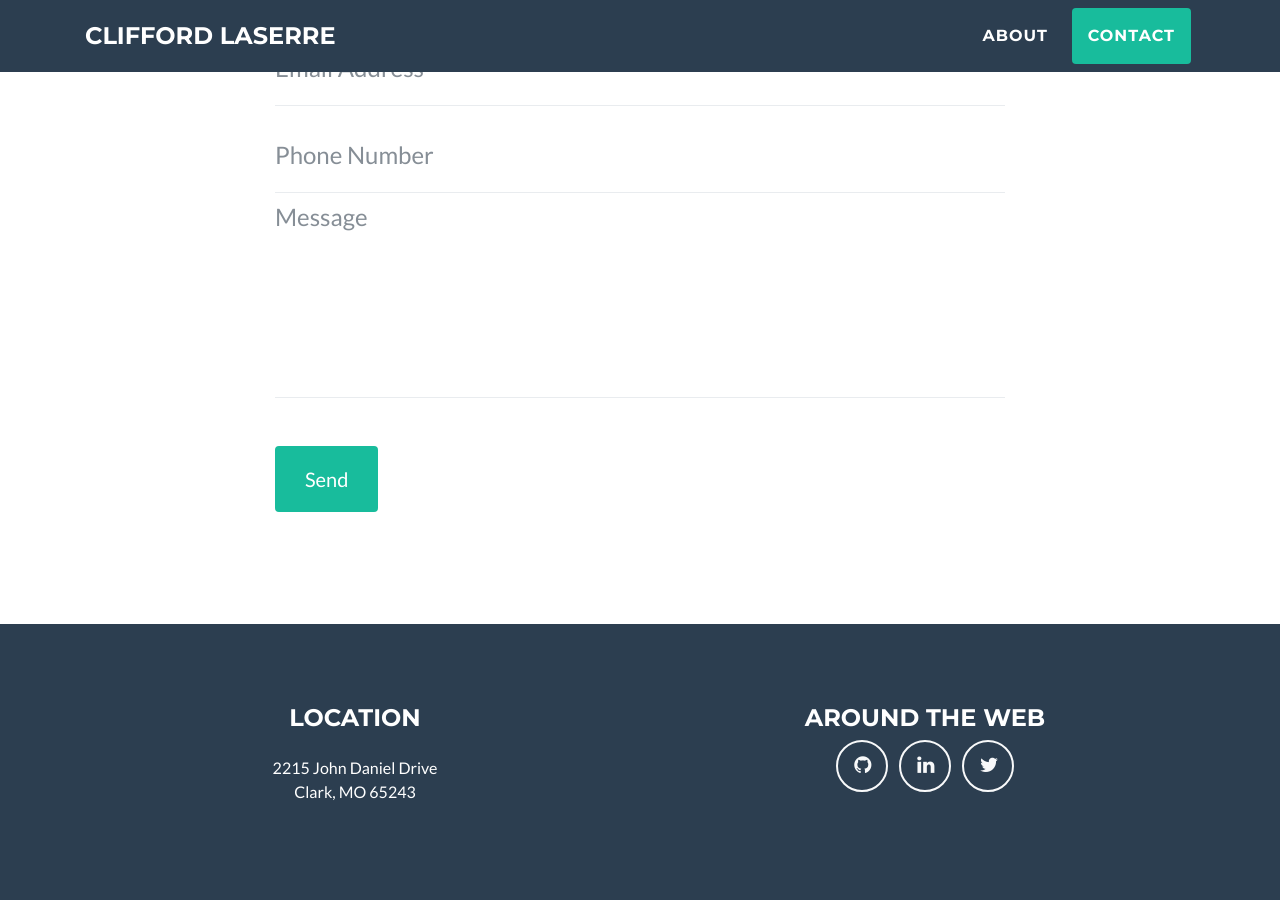
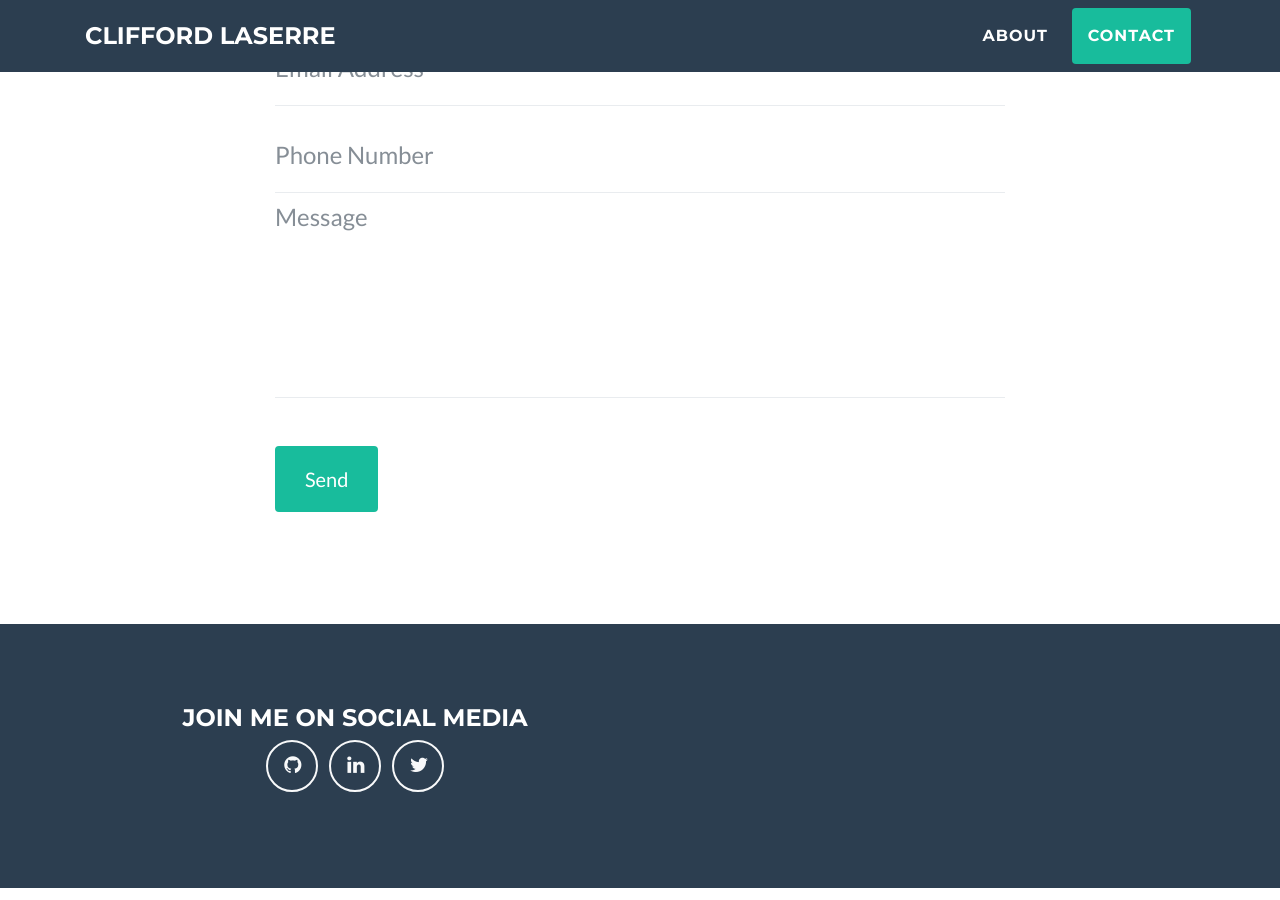
Before and after one commit to claserre9/claserre9.github.io, a Jekyll site: the page built from index.html, in a window 1280 px wide and 900 px high, scrolled down 1580 px. Built offline with Jekyll 4.4.1, drawn with Linux system fonts in a browser that asks for light colours.

Commit message:
Update footer.html

```diff
--- a/_includes/footer.html
+++ b/_includes/footer.html
@@ -2,15 +2,11 @@
     <div class="container">
         <div class="row">
             <div class="col-md-6 mb-5 mb-lg-0">
-                <h4 class="text-uppercase mb-4">Location</h4>
-                <p>2215 John Daniel Drive<br>Clark, MO 65243</p>
-            </div>
-            <div class="col-md-6 mb-5 mb-lg-0">
-                <h4 class="text-uppercase">Around the Web</h4>
+                <h4 class="text-uppercase">Join me on social media</h4>
                 <ul class="list-inline">
-                    <li class="list-inline-item"><a class="btn btn-outline-light btn-social text-center rounded-circle" role="button" href="#"><i class="fa fa-github fa-fw"></i></a></li>
-                    <li class="list-inline-item"><a class="btn btn-outline-light btn-social text-center rounded-circle" role="button" href="#"><i class="fa fa-linkedin fa-fw"></i></a></li>
-                    <li class="list-inline-item"><a class="btn btn-outline-light btn-social text-center rounded-circle" role="button" href="#"><i class="fa fa-twitter fa-fw"></i></a></li>
+                    <li class="list-inline-item"><a class="btn btn-outline-light btn-social text-center rounded-circle" role="button" href="https://github.com/claserre9"><i class="fa fa-github fa-fw"></i></a></li>
+                    <li class="list-inline-item"><a class="btn btn-outline-light btn-social text-center rounded-circle" role="button" href="https://www.linkedin.com/in/cliffordlaserre/"><i class="fa fa-linkedin fa-fw"></i></a></li>
+                    <li class="list-inline-item"><a class="btn btn-outline-light btn-social text-center rounded-circle" role="button" href="https://twitter.com/claserre9"><i class="fa fa-twitter fa-fw"></i></a></li>
                 </ul>
             </div>
         </div>
```
